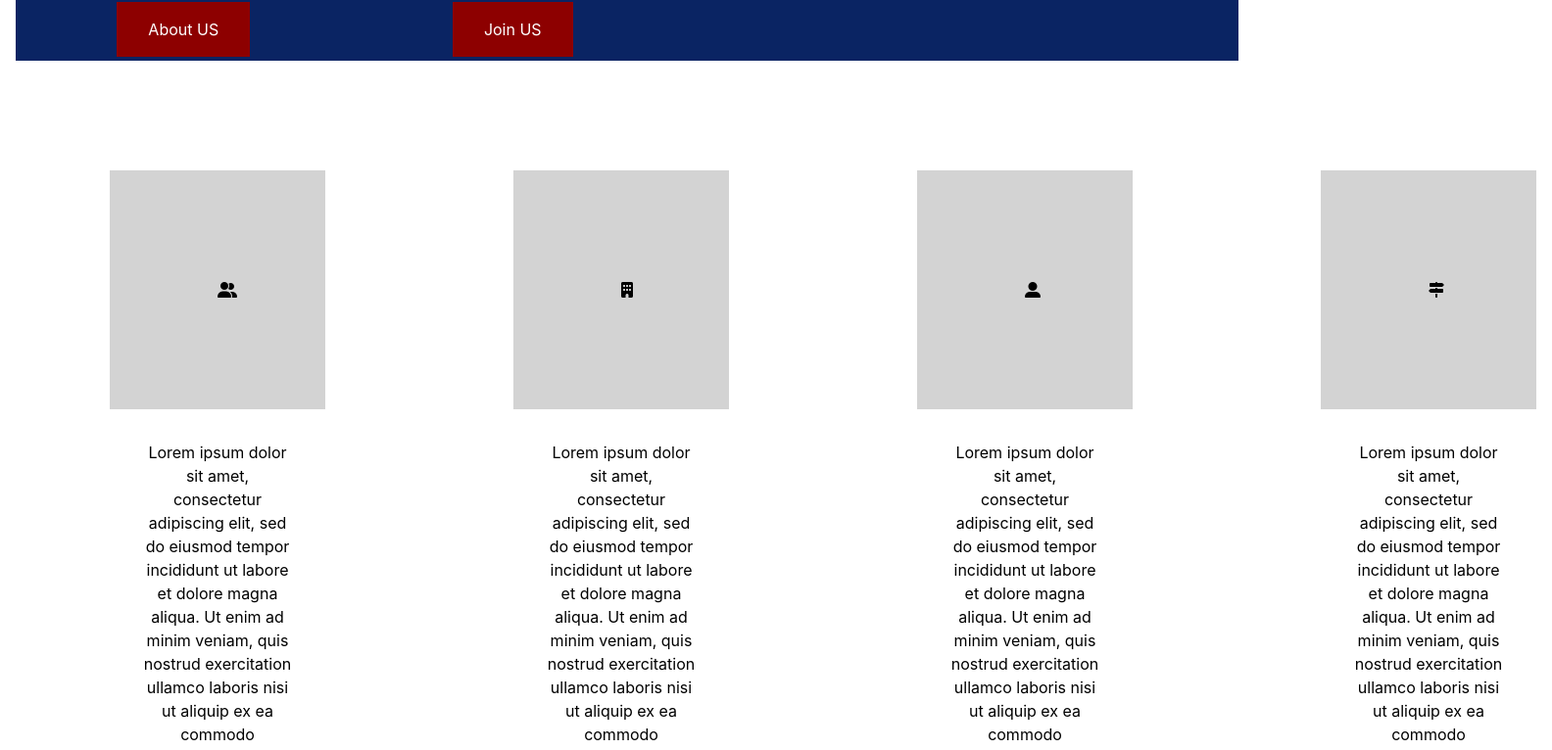
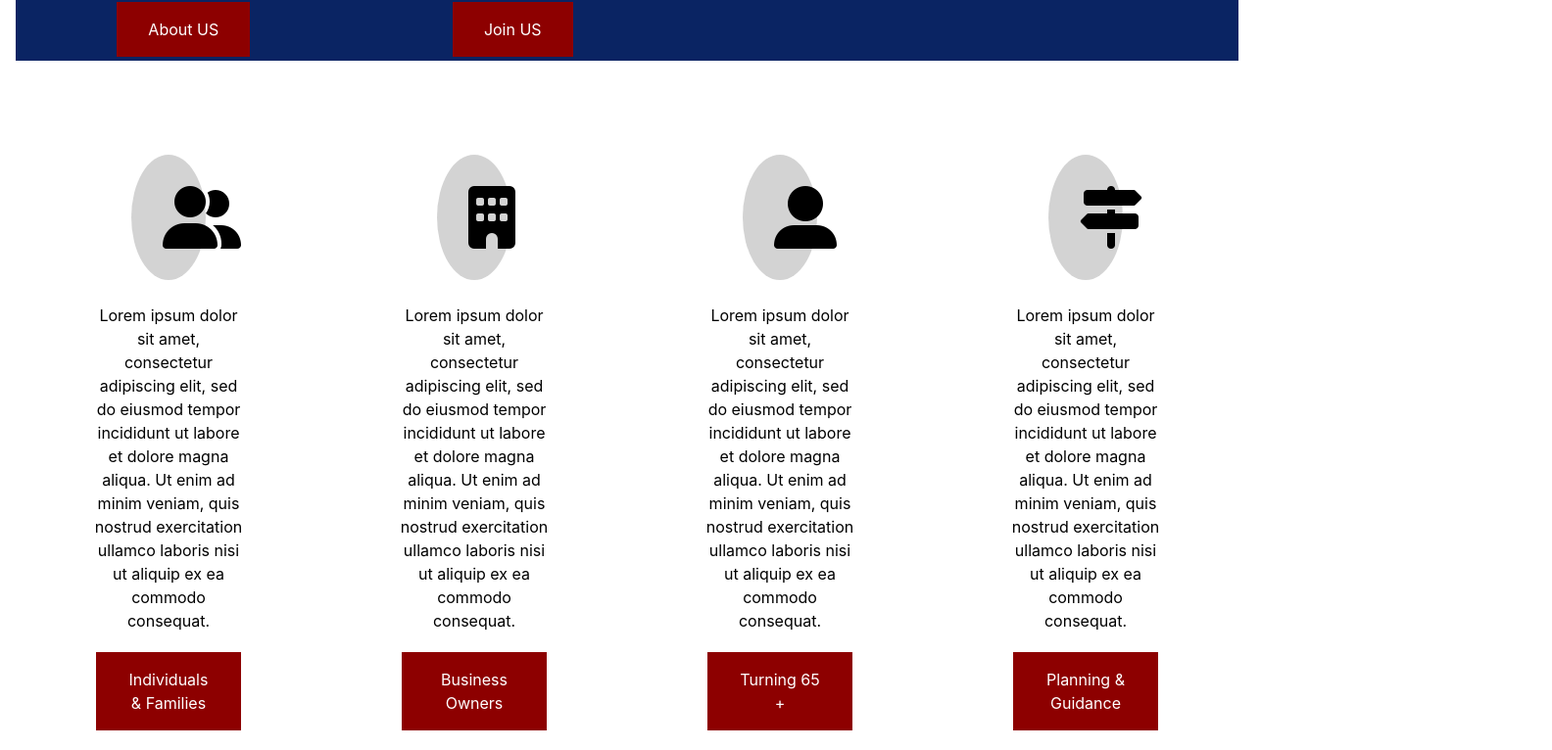
Before and after one commit to MatthewSDick/BetterInsureIT, a React (Create React App) app in the folder ClientApp/: page / in a window 1280 px wide. Shown: the part 720-1486 px from the top of the page at 98% size, 1584 px wide, since content can reach past the window. Built offline with nearby package versions, Linux system fonts and the light colour scheme.

Commit message:
Changes to summary component for icons and layout

```diff
--- a/ClientApp/src/components/AgentMenu.jsx
+++ b/ClientApp/src/components/AgentMenu.jsx
@@ -6,37 +6,37 @@ import family_pic from '../images/family.jpeg'
 const AgentMenu = () => {
   return (
     <>
-      <div className="summary">
+      <div className="agent-summary">
         {/* <div classname="panels"> */}
-        <div className="panel-section">
-          <button className="summary-image"></button>
+        <div className="agent-panel-section">
+          <button className="agent-summary-image"></button>
           <p>
             Lorem ipsum dolor sit amet, consectetur adipiscing elit, sed do
             eiusmod tempor incididunt ut labore et dolore magna aliqua. Ut enim
             ad minim veniam, quis nostrud exercitation ullamco laboris nisi ut
             aliquip ex ea commodo consequat.
           </p>
-          <button className="summary-button">Learn More</button>
+          <button className="agent-summary-button">Learn More</button>
         </div>
-        <div className="panel-section">
-          <button className="summary-image"></button>
+        <div className="agent-panel-section">
+          <button className="agent-summary-image"></button>
           <p>
             Lorem ipsum dolor sit amet, consectetur adipiscing elit, sed do
             eiusmod tempor incididunt ut labore et dolore magna aliqua. Ut enim
             ad minim veniam, quis nostrud exercitation ullamco laboris nisi ut
             aliquip ex ea commodo consequat.
           </p>
-          <button className="summary-button">Learn More</button>
+          <button className="agent-summary-button">Learn More</button>
         </div>
-        <div className="panel-section">
-          <button className="summary-image"></button>
+        <div className="agent-panel-section">
+          <button className="agent-summary-image"></button>
           <p>
             Lorem ipsum dolor sit amet, consectetur adipiscing elit, sed do
             eiusmod tempor incididunt ut labore et dolore magna aliqua. Ut enim
             ad minim veniam, quis nostrud exercitation ullamco laboris nisi ut
             aliquip ex ea commodo consequat.
           </p>
-          <button className="summary-button">Learn More</button>
+          <button className="agent-summary-button">Learn More</button>
         </div>
       </div>
       {/* </div> */}
--- a/ClientApp/src/components/SummaryMenu.jsx
+++ b/ClientApp/src/components/SummaryMenu.jsx
@@ -6,11 +6,11 @@ import family_pic from '../images/family.jpeg'
 const SummaryMenu = () => {
   return (
     <>
-      <div className="summary">
+      <div className="summary-a">
         {/* <div classname="panels"> */}
         <div className="panel-section">
           <button className="summary-image">
-            <i className="fas fa-user-friends"></i>
+            <i className="fas fa-user-friends fa-4x"></i>
           </button>
           <p>
             Lorem ipsum dolor sit amet, consectetur adipiscing elit, sed do
@@ -22,7 +22,7 @@ const SummaryMenu = () => {
         </div>
         <div className="panel-section">
           <button className="summary-image">
-            <i class="fas fa-building"></i>
+            <i class="fas fa-building fa-4x"></i>
           </button>
           <p>
             Lorem ipsum dolor sit amet, consectetur adipiscing elit, sed do
@@ -34,7 +34,7 @@ const SummaryMenu = () => {
         </div>
         <div className="panel-section">
           <button className="summary-image">
-            <i class="fas fa-user-alt"></i>
+            <i class="fas fa-user-alt fa-4x"></i>
           </button>
           <p>
             Lorem ipsum dolor sit amet, consectetur adipiscing elit, sed do
@@ -46,7 +46,7 @@ const SummaryMenu = () => {
         </div>
         <div className="panel-section">
           <button className="summary-image">
-            <i class="fas fa-map-signs"></i>
+            <i class="fas fa-map-signs fa-4x"></i>
           </button>
           <p>
             Lorem ipsum dolor sit amet, consectetur adipiscing elit, sed do
--- a/ClientApp/src/components/agentmenu.scss
+++ b/ClientApp/src/components/agentmenu.scss
@@ -1,11 +1,11 @@
-.summary {
+.agent-summary {
   display: flex;
   flex-direction: row;
   justify-content: space-between;
   margin: 1rem;
 }
 
-.panel-section {
+.agent-panel-section {
   // background-color: yellow;
   display: flex;
   flex-direction: column;
@@ -18,7 +18,7 @@
   }
 }
 
-.summary-image {
+.agent-summary-image {
   background-color: lightgray;
   border: none;
   border-radius: 0%;
@@ -26,7 +26,7 @@
   align-self: center;
 }
 
-.summary-button {
+.agent-summary-button {
   background-color: #8d0000;
   border: none;
   color: white;
--- a/ClientApp/src/components/summarymenu.scss
+++ b/ClientApp/src/components/summarymenu.scss
@@ -1,25 +1,31 @@
-.summary {
+.summary-a {
   display: flex;
   flex-direction: row;
-  justify-content: space-between;
+  justify-content: space-around;
   margin: 1rem;
+  // background-color: chartreuse;
 }
 
 .panel-section {
   // background-color: yellow;
   display: flex;
   flex-direction: column;
+  align-items: center;
   padding: 3rem;
+  margin: 2rem;
   p {
     color: black;
+    text-align: center;
   }
 }
 
 .summary-image {
   background-color: lightgray;
   border: none;
-  padding: 110px;
-  border-radius: 50%;
+  padding: 2rem;
+  border-radius: 90%;
+  width: 50%;
+  margin-bottom: 1.5rem;
 }
 
 .summary-button {
```
